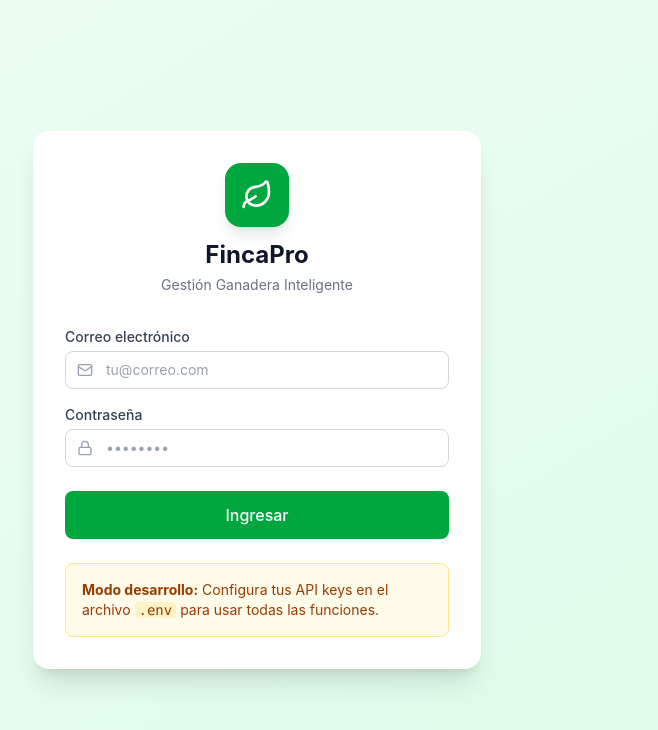
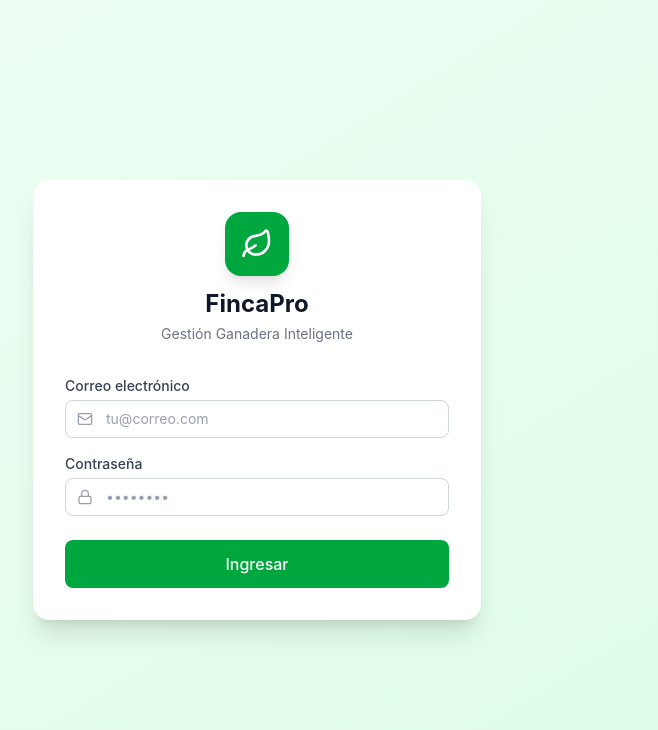
Before and after one commit to xocamacho/FRAMPRO, a React (Vite) app: page / in a window 1280 px wide. Shown: the top 730 px of the page, without its empty margins (383-1041 px from the left). Built offline with nearby package versions, Linux system fonts and the light colour scheme; no server answers.

Commit message:
fix: eliminar banner modo desarrollo del login

```diff
--- a/src/components/Login.tsx
+++ b/src/components/Login.tsx
@@ -77,11 +77,6 @@ export function Login() {
           </Button>
         </form>
 
-        {import.meta.env.DEV && (
-          <div className="mt-6 p-4 bg-amber-50 border border-amber-200 rounded-lg text-sm text-amber-800">
-            <strong>Modo desarrollo:</strong> Configura tus API keys en el archivo <code className="bg-amber-100 px-1 rounded">.env</code> para usar todas las funciones.
-          </div>
-        )}
       </div>
     </div>
   )
```
